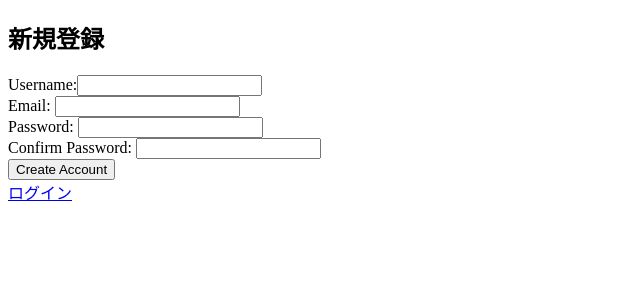
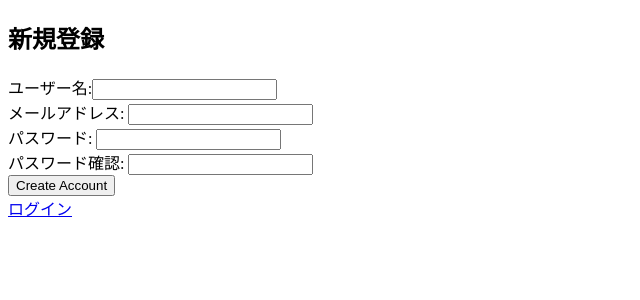
Before and after one commit to 256-daisuki/bbs, a PHP site: page /create_account.php in a window 1280 px wide. Shown: the top 300 px of the page, without its empty margins (0-640 px from the left). Run offline with PHP 8.4, Linux system fonts and the light colour scheme.

Commit message:
日本語にした（）

```diff
--- a/create_account.php
+++ b/create_account.php
@@ -60,12 +60,12 @@ if ($_SERVER['REQUEST_METHOD'] === 'POST') {
         <p style="color: red;"><?php echo $errorMessage; ?></p>
     <?php endif; ?>
     <form action="create_account.php" method="POST">
-        <label for="username">Username:</label><input type="text" id="username" name="username" required><br>
-        <label for="email">Email:</label>
+        <label for="username">ユーザー名:</label><input type="text" id="username" name="username" required><br>
+        <label for="email">メールアドレス:</label>
         <input type="email" id="email" name="email" required><br>
-        <label for="password">Password:</label>
+        <label for="password">パスワード:</label>
         <input type="password" id="password" name="password" required><br>
-        <label for="confirm_password">Confirm Password:</label>
+        <label for="confirm_password">パスワード確認:</label>
         <input type="password" id="confirm_password" name="confirm_password" required><br>
         <input type="submit" value="Create Account">
     </form>
--- a/index.php
+++ b/index.php
@@ -10,7 +10,6 @@ if (!isset($_SESSION['email'])) {
 }
 
 $email = $_SESSION['email'];
-$username = $_SESSION['username'];
 //====================================//
 //==============bbs関係===============//
 //====================================//
@@ -46,7 +45,7 @@ function connect()
 </head>
 
 <body>
-    <h2>ようこそ<?php echo $username; ?>!</h2>
+    <h2>ようこそ<?php echo $email; ?>!</h2>
     <p>あなたは今ログインしています。</p>
     <a href="logout.php">ログアウト</a>
 </body>
--- a/login.php
+++ b/login.php
@@ -44,9 +44,9 @@ if ($_SERVER['REQUEST_METHOD'] === 'POST') {
         <p style="color: red;"><?php echo $errorMessage; ?></p>
     <?php endif; ?>
     <form action="login.php" method="POST">
-        <label for="email">Email:</label>
+        <label for="email">メールアドレス:</label>
         <input type="email" id="email" name="email" required><br>
-        <label for="password">Password:</label>
+        <label for="password">パスワード:</label>
         <input type="password" id="password" name="password" required><br>
         <input type="submit" value="Login">
     </form>
```
